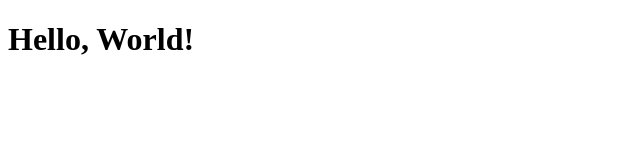
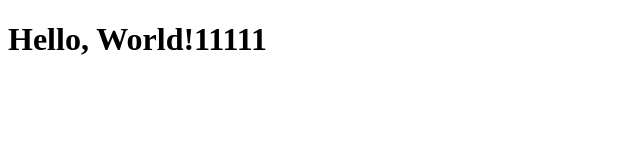
Before and after one commit to LukaszZinczuk/Gitara, a plain HTML site: page src/index.html in a window 1280 px wide. Shown: the whole page, without its empty margins (0-640 px from the left). Drawn offline with Linux system fonts and the light colour scheme.

Commit message:
dodawanie do branchu

```diff
--- a/src/index.html
+++ b/src/index.html
@@ -6,6 +6,6 @@
     <title>My HTML Page</title>
 </head>
 <body>
-    <h1>Hello, World!</h1>
+    <h1>Hello, World!11111</h1>
 </body>
 </html>
```
